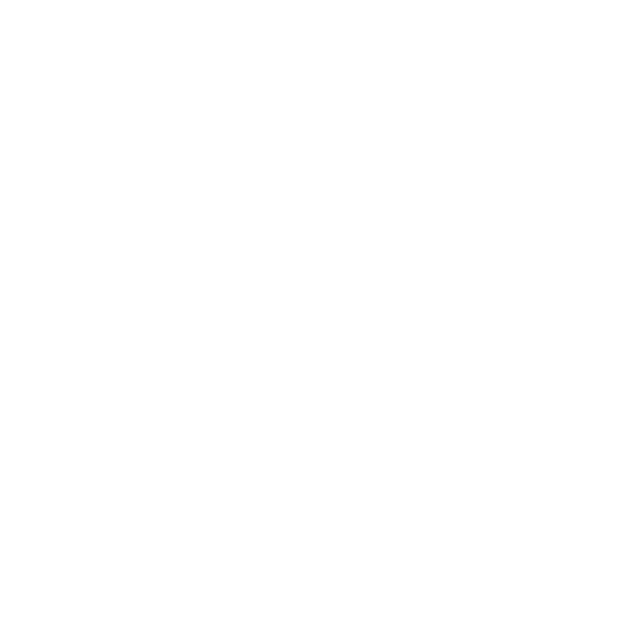
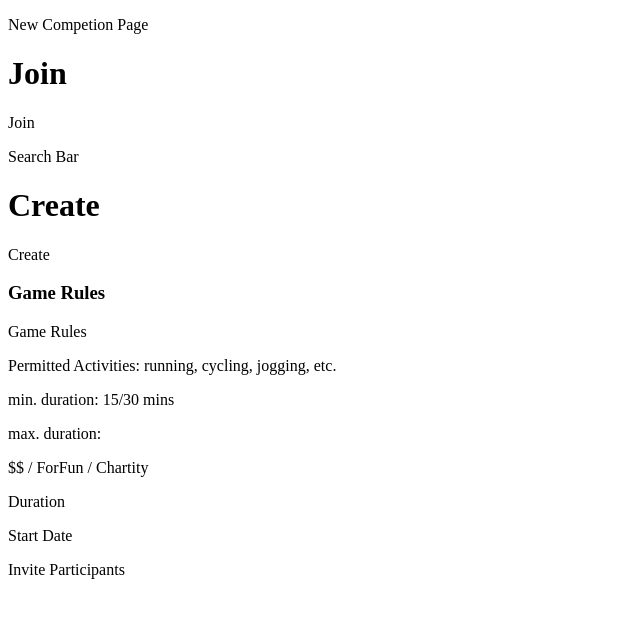
Before and after one commit to Fantasy-Fit/fantasy-fit-web, a React (Create React App) app in the folder client/: page /new-competition in a window 1280 px wide. Before the commit this address had no page. Shown: the top 618 px of the page, without its empty margins (0-640 px from the left). Built offline with nearby package versions, Linux system fonts and the light colour scheme.

Commit message:
updated components hierarchy

```diff
--- a/client/src/App.js
+++ b/client/src/App.js
@@ -1,15 +1,16 @@
 import { Route, Routes } from "react-router-dom";
 import Main from "./components/Main";
 import Authorization from "./pages/auth/Authorization";
+import NewCompetition from "./pages/newcompetition/NewCompetition";
 
 function App() {
   return (
-    <div >
+    <div>
       <Routes>
-        <Route path="/" element={<Main/>} />
-        <Route path="/authorization" element={<Authorization/>} />
+        <Route path="/" element={<Main />} />
+        <Route path="/authorization" element={<Authorization />} />
+        <Route path="/new-competition" element={<NewCompetition />} />
       </Routes>
-
     </div>
   );
 }
--- a/client/src/pages/newcompetition/Create.js
+++ b/client/src/pages/newcompetition/Create.js
@@ -1,18 +1,18 @@
-import React from 'react'
-import GameRules from './GameRules'
+import React from "react";
+import GameRules from "./GameRules";
 
 function Create() {
   return (
     <div>
       <p>Create</p>
-        <p>Game Rules</p>
+      <h3>Game Rules</h3>
       <GameRules />
       <p>$$ / ForFun / Chartity</p>
       <p>Duration</p>
       <p>Start Date</p>
       <p>Invite Participants</p>
     </div>
-  )
+  );
 }
 
-export default Create
+export default Create;
--- a/client/src/pages/newcompetition/NewCompetition.js
+++ b/client/src/pages/newcompetition/NewCompetition.js
@@ -1,15 +1,17 @@
-import React from 'react'
-import Join from './Join'
+import React from "react";
+import Join from "./Join";
+import Create from "./Create";
 
 function NewCompetition() {
   return (
     <div>
-        <p>New Competion Page</p>
-        <p>Join</p>
-        <Join />
-        <p>Create</p>
+      <p>New Competion Page</p>
+      <h1>Join</h1>
+      <Join />
+      <h1>Create</h1>
+      <Create />
     </div>
-  )
+  );
 }
 
-export default NewCompetition
+export default NewCompetition;
```
Lines whose indentation alone changed are shown as unchanged.
